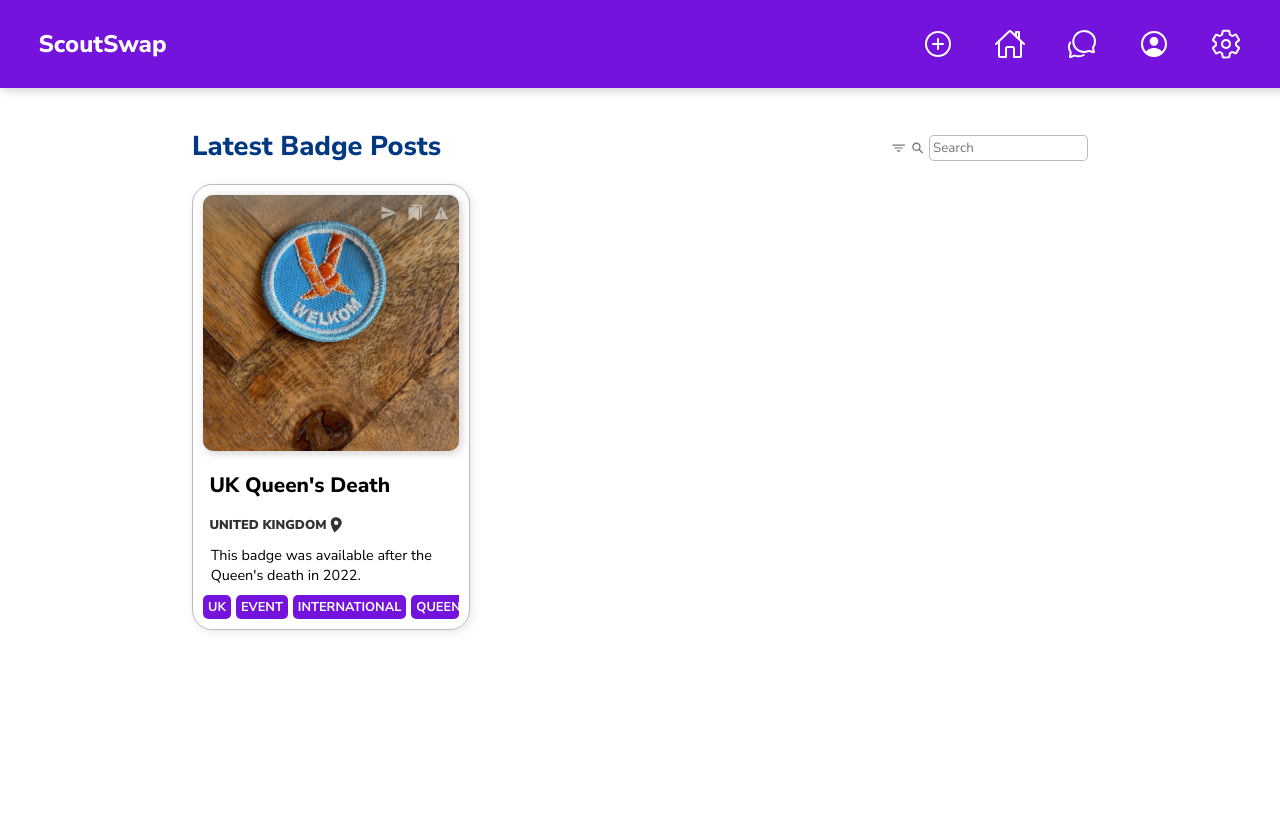
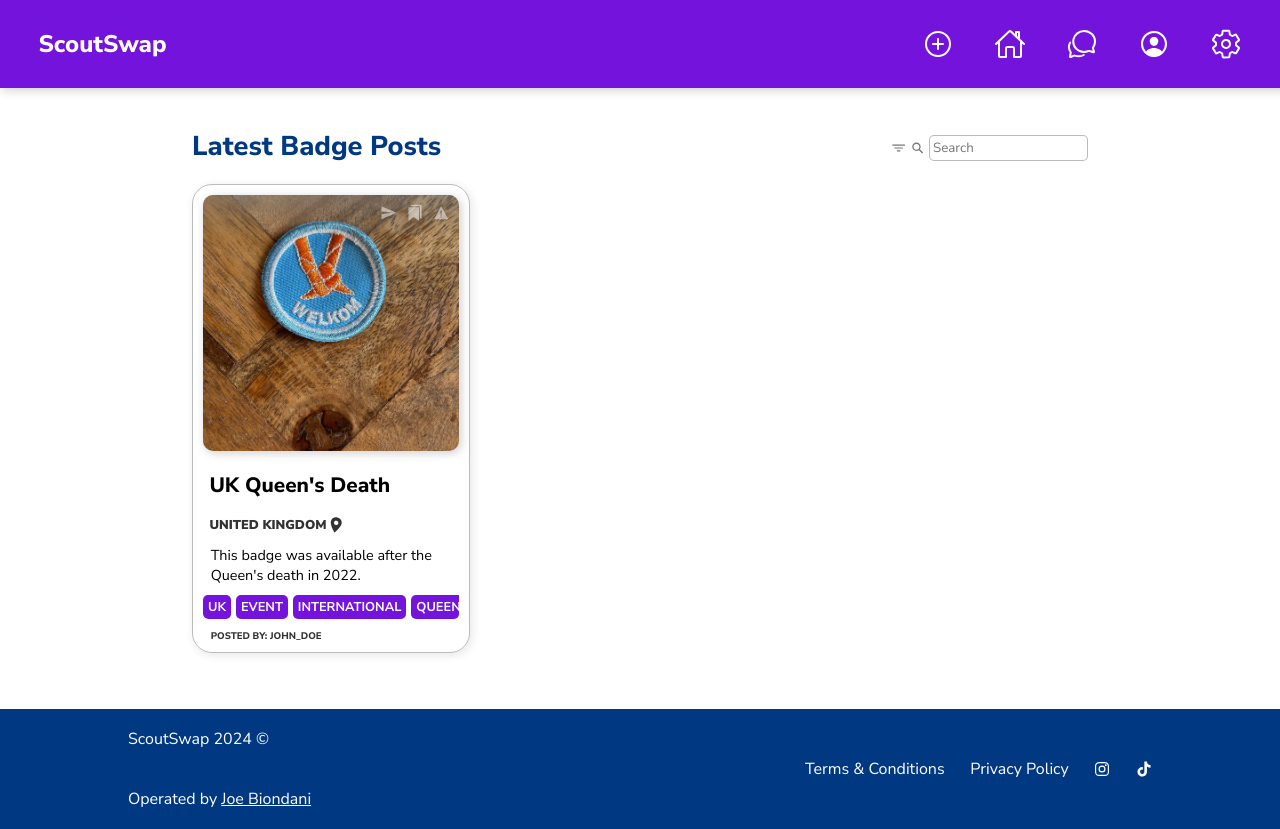
Before and after one commit to Joe-Biondani/Badge-Trading, a plain HTML site: page feed/index.html in a window 1280 px wide. Shown: the top 829 px of the page. Before the commit the page ends 800 px from the top, so only its background shows below. Drawn offline with nearby package versions, Linux system fonts and the light colour scheme; files that its build step writes are made by us from their sources.

Commit message:
Footer added, author added

```diff
--- a/feed/index.html
+++ b/feed/index.html
@@ -6,6 +6,7 @@
     <meta name="viewport" content="width=device-width, initial-scale=1.0">
     <title>Badge Trading Prototype 1</title>
     <link rel="stylesheet" href="style.css">
+    <link rel="stylesheet" href="../footer-style.css">
 </head>
 
 <body>
@@ -64,9 +65,28 @@
                     <span class="tag">QUEEN</span>
                     <span class="tag">MEMORIAL</span>
                 </div>
+                <span class="posted-by">posted by: john_doe</span>
             </li>
         </ul>
     </div>
+
+    <include src="../footer.html">Loading...</include>
+
+    <script>
+        // FOOTER
+        (() => {
+            const includes = document.getElementsByTagName('include');
+            [].forEach.call(includes, i => {
+                let filePath = i.getAttribute('src');
+                fetch(filePath).then(file => {
+                    file.text().then(content => {
+                        i.insertAdjacentHTML('afterend', content);
+                        i.remove();
+                    });
+                });
+            });
+        })();
+    </script>
     <!-- IP FETCHING WILL BE DONE WITH http://ip-api.com/json -->
     <script type="module" src="https://unpkg.com/ionicons@7.1.0/dist/ionicons/ionicons.esm.js"></script>
     <script nomodule src="https://unpkg.com/ionicons@7.1.0/dist/ionicons/ionicons.js"></script>
--- a/feed/style.css
+++ b/feed/style.css
@@ -167,7 +167,7 @@ body {
     color: rgba(255, 255, 255, 0.5);
     line-height: 2vw;
     margin-right: 10px;
-    transition: all 0.2s linear;
+    transition: all 0.2s ease;
 }
 
 .main-wrapper>.feed>.feed-item>.actions>button:hover {
@@ -268,3 +268,15 @@ body {
     font-weight: 700;
     font-size: 0.8rem;
 }
+
+.main-wrapper>.feed>.feed-item>.posted-by {
+    width: 94%;
+    padding-left: 3%;
+    padding-right: 3%;
+    font-size: 0.6rem;
+    margin-top: 10px;
+    font-weight: 800;
+    color: rgb(50,50,50);
+    display: block;
+    text-transform: uppercase;
+}
--- /dev/null
+++ b/footer-style.css
@@ -0,0 +1,70 @@
+footer {
+    --footer-height: 15vh;
+
+    display: flex;
+    justify-content: space-between;
+    padding-right: 10vw;
+    padding-left: 10vw;
+    height: var(--footer-height);
+    background: #003982;
+    margin: 0;
+    overflow: hidden;
+    align-items: center;
+}
+
+footer>.left-wrapper {
+    display: flex;
+    position: relative;
+    flex-direction: column;
+    height: var(--footer-height);
+    justify-content: space-evenly;
+}
+
+footer>.left-wrapper>span {
+    color: white;
+    list-style: none;
+    text-decoration: none;
+    height: calc(var(--footer-height)/2);
+    line-height: calc(var(--footer-height)/2);
+}
+
+footer>.left-wrapper>span>a {
+    color: white;
+    transition: all 0.2s ease;
+}
+
+footer>.left-wrapper>span>a:hover {
+    color: white;
+    color: rgb(200,200,200);
+}
+
+footer>ul {
+    display: flex;
+    flex-direction: row;
+    height: var(--footer-height);
+    justify-content: space-evenly;
+}
+
+footer>ul>li {
+    color: white;
+    list-style: none;
+    text-decoration: none;
+    margin-left: 2vw;
+    line-height: var(--footer-height);
+    height: var(--footer-height);
+}
+
+footer>ul>li>a {
+    color: white;
+    text-decoration: none;
+    transition: all 0.2s ease;
+}
+
+footer>ul>li>a>ion-icon {
+    line-height: var(--footer-height);
+    height: var(--footer-height);
+}
+
+footer>ul>li>a:hover {
+    color: rgb(200,200,200);
+}
--- /dev/null
+++ b/footer.html
@@ -0,0 +1,20 @@
+<footer>
+    <div class="left-wrapper">
+        <span class="footer-name">ScoutSwap 2024 ©</span>
+        <span class="operated-by">Operated by <a href="mailto:joebiondani@gmail.com">Joe Biondani</a></span>
+    </div>
+    <ul class="footer-links">
+        <li class="footer-link">
+            <a href="/tos/index.html">Terms & Conditions</a>
+        </li>
+        <li class="footer-link">
+            <a>Privacy Policy</a>
+        </li>
+        <li class="footer-link">
+            <a><ion-icon name="logo-instagram"></ion-icon></a>
+        </li>
+        <li class="footer-link">
+            <a><ion-icon name="logo-tiktok"></ion-icon></a>
+        </li>
+    </ul>
+</footer>
--- /dev/null
+++ b/login/style.css
@@ -0,0 +1,89 @@
+@import url('https://fonts.googleapis.com/css2?family=Nunito+Sans:ital,opsz,wght@0,6..12,200..1000;1,6..12,200..1000&display=swap');
+
+html {
+    font-family: 'Nunito Sans', sans-serif;
+    padding: 0;
+    margin: 0;
+
+    --header-height: 7vh;
+}
+
+body {
+    margin: 0;
+    overflow-x: hidden;
+}
+
+.header-wrapper {
+    background-color: #7413dc;
+    width: 100vw;
+    height: var(--header-height);
+    padding: 2vh 3vw 2vh 3vw;
+    color: #fff;
+    box-shadow: 2px 2px 10px rgba(0, 0, 0, 0.2);
+}
+
+.header-wrapper>.left-wrapper {
+    width: 30%;
+    float: left;
+    display: flex;
+    flex-direction: row;
+    align-items: center;
+    height: var(--header-height);
+}
+
+.header-wrapper>.left-wrapper>h1 {
+    font-size: 1.5rem;
+    font-weight: 800;
+}
+
+.header-wrapper>.right-wrapper {
+    width: 25%;
+    float: right;
+    display: flex;
+    flex-direction: row;
+    align-items: center;
+    justify-content: space-between;
+    padding-right: 6vw;
+    line-height: var(--header-height);
+}
+
+.header-wrapper>.right-wrapper>.nav-item>a {
+    height: var(--header-height);
+}
+
+.header-wrapper>.right-wrapper>.nav-item>a>ion-icon {
+    line-height: var(--header-height);
+    height: var(--header-height);
+    font-size: 2rem;
+}
+
+.main-wrapper {
+    margin-top: 5vh;
+    width: 70vw;
+    margin-left: 15vw;
+}
+
+.main-wrapper>.top {
+    --top-height: 5vh;
+
+    height: var(--top-height);
+    display: flex;
+    justify-content: space-between;
+    align-items: center;
+}
+
+.main-wrapper>.top>.title {
+    height: var(--top-height);
+    font-size: 1.7rem;
+    font-weight: 800;
+    /* margin-left: -5vw; */
+    color: #003982;
+}
+
+.main-wrapper>.login-form {
+    width: 20vw;
+    border-radius: 20px;
+    border: 1px solid rgba(120, 120, 120, 0.5);
+    padding: 10px;
+    box-shadow: 2px 2px 10px rgba(0, 0, 0, 0.1);
+}
```
Also changed, not shown: login/index.html (added, +37 -0 lines), tos/index.html (+19 -0 lines).
